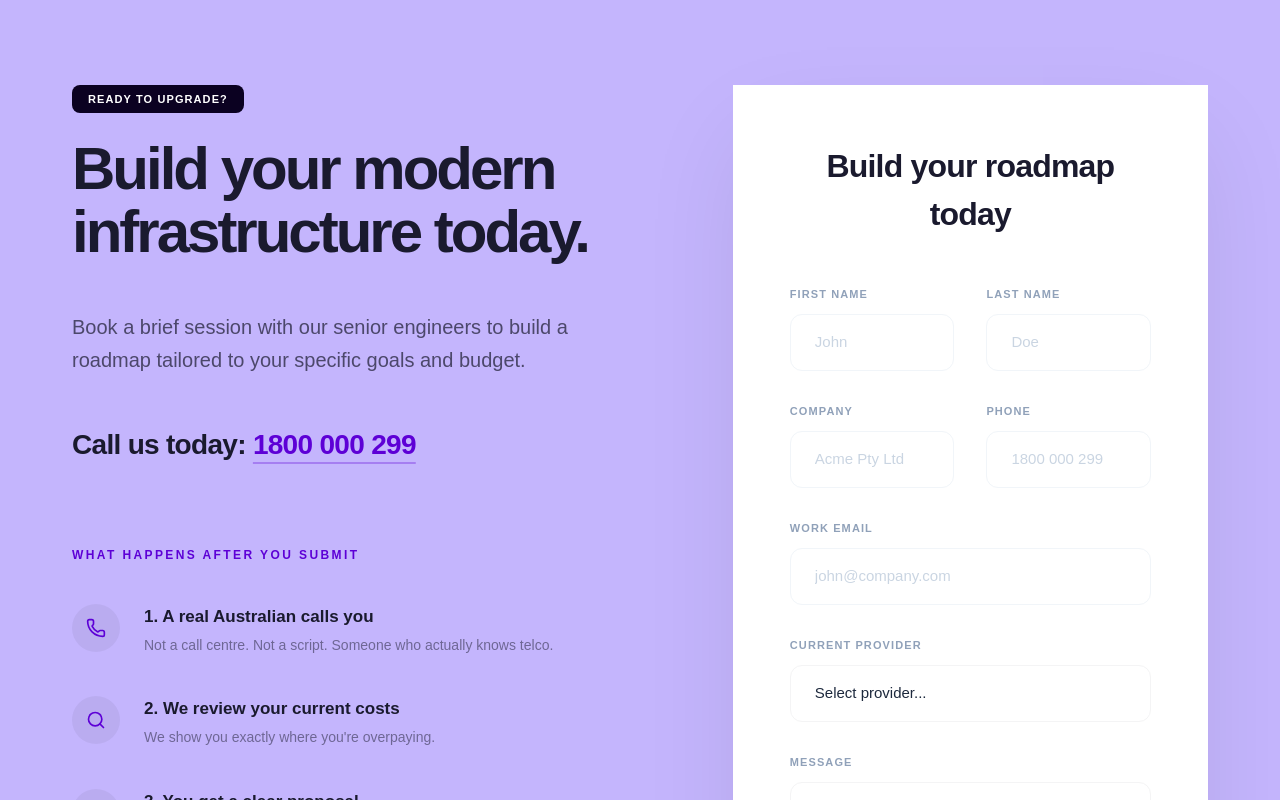
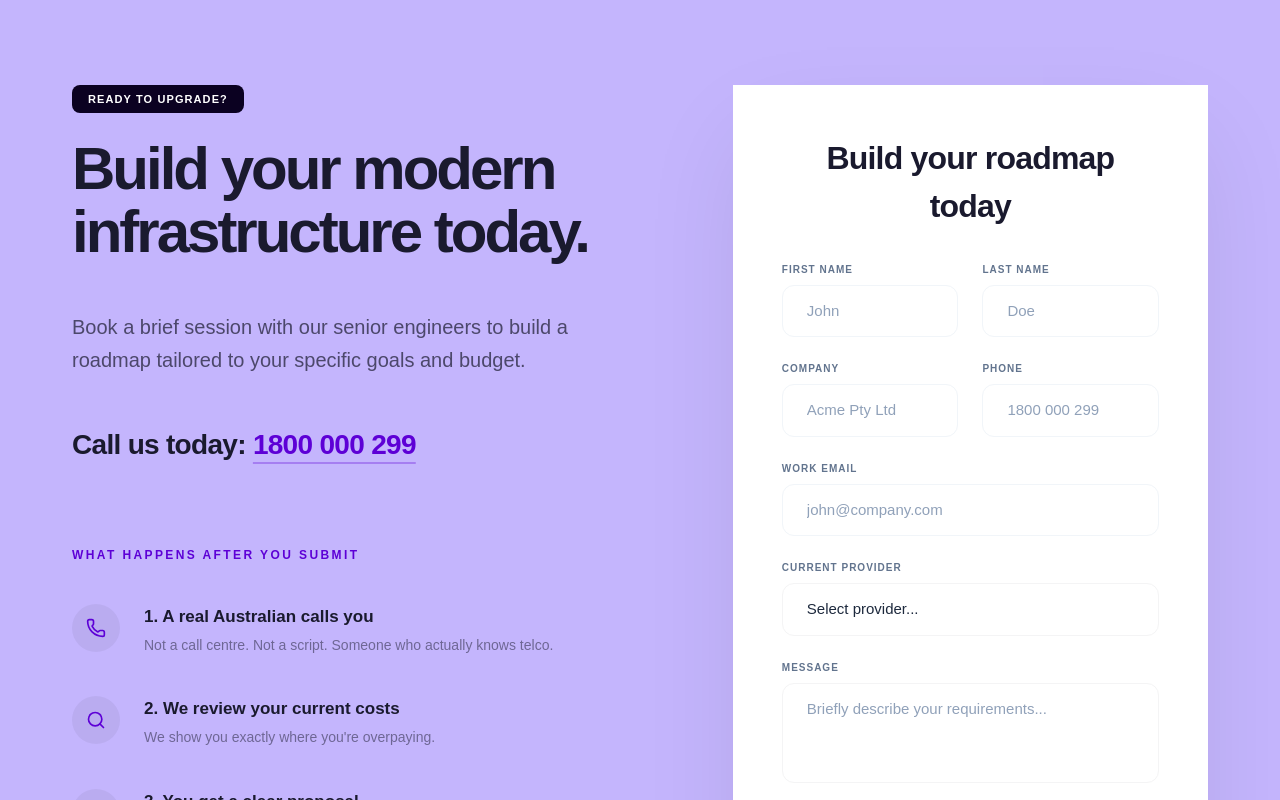
Before and after one commit to c9mayur-lgtm/C9-communications, a Next.js app in the folder c9-next/: page / in a window 1280 px wide. Shown: the part 2080-2880 px from the top of the page. Built offline with nearby package versions, Linux system fonts and the light colour scheme.

Commit message:
Refine consultation form UI: reduce vertical spacing and increase text contrast

```diff
--- a/c9-next/src/components/wordpress/WpConsultationForm.tsx
+++ b/c9-next/src/components/wordpress/WpConsultationForm.tsx
@@ -108,42 +108,42 @@ export const WpConsultationForm = ({
 
           {/* Right Column (Form) */}
           <FadeIn delay={0.3}>
-            <div className="bg-white rounded-none shadow-[0_40px_100px_-15px_rgba(0,0,0,0.1)] p-10 md:p-14 border border-white">
-              <h2 className="text-[28px] md:text-[32px] font-semibold text-center text-[#1a1a2e] mb-12 tracking-tight">
+            <div className="bg-white rounded-none shadow-[0_40px_100px_-15px_rgba(0,0,0,0.1)] p-8 md:p-12 border border-white">
+              <h2 className="text-[28px] md:text-[32px] font-semibold text-center text-[#1a1a2e] mb-8 tracking-tight">
                  {formTitle}
               </h2>
 
-              <form onSubmit={e => e.preventDefault()} className="grid gap-8">
-                <div className="grid grid-cols-1 sm:grid-cols-2 gap-8">
-                  <div className="flex flex-col gap-3">
-                    <label className="text-[11px] font-bold text-slate-400 uppercase tracking-widest">FIRST NAME</label>
-                    <input type="text" placeholder="John" className="w-full px-6 py-4 rounded-xl bg-white border border-slate-100 focus:border-[#5D00D6] outline-none transition-all text-[15px] font-medium placeholder:text-slate-300" />
+              <form onSubmit={e => e.preventDefault()} className="grid gap-6">
+                <div className="grid grid-cols-1 sm:grid-cols-2 gap-6">
+                  <div className="flex flex-col gap-2">
+                    <label className="text-[10px] font-bold text-slate-500 uppercase tracking-widest">FIRST NAME</label>
+                    <input type="text" placeholder="John" className="w-full px-6 py-3.5 rounded-xl bg-white border border-slate-100 focus:border-[#5D00D6] outline-none transition-all text-[15px] font-medium placeholder:text-slate-400" />
                   </div>
-                  <div className="flex flex-col gap-3">
-                    <label className="text-[11px] font-bold text-slate-400 uppercase tracking-widest">LAST NAME</label>
-                    <input type="text" placeholder="Doe" className="w-full px-6 py-4 rounded-xl bg-white border border-slate-100 focus:border-[#5D00D6] outline-none transition-all text-[15px] font-medium placeholder:text-slate-300" />
+                  <div className="flex flex-col gap-2">
+                    <label className="text-[10px] font-bold text-slate-500 uppercase tracking-widest">LAST NAME</label>
+                    <input type="text" placeholder="Doe" className="w-full px-6 py-3.5 rounded-xl bg-white border border-slate-100 focus:border-[#5D00D6] outline-none transition-all text-[15px] font-medium placeholder:text-slate-400" />
                   </div>
                 </div>
 
-                <div className="grid grid-cols-1 sm:grid-cols-2 gap-8">
-                  <div className="flex flex-col gap-3">
-                    <label className="text-[11px] font-bold text-slate-400 uppercase tracking-widest">COMPANY</label>
-                    <input type="text" placeholder="Acme Pty Ltd" className="w-full px-6 py-4 rounded-xl bg-white border border-slate-100 focus:border-[#5D00D6] outline-none transition-all text-[15px] font-medium placeholder:text-slate-300" />
+                <div className="grid grid-cols-1 sm:grid-cols-2 gap-6">
+                  <div className="flex flex-col gap-2">
+                    <label className="text-[10px] font-bold text-slate-500 uppercase tracking-widest">COMPANY</label>
+                    <input type="text" placeholder="Acme Pty Ltd" className="w-full px-6 py-3.5 rounded-xl bg-white border border-slate-100 focus:border-[#5D00D6] outline-none transition-all text-[15px] font-medium placeholder:text-slate-400" />
                   </div>
-                  <div className="flex flex-col gap-3">
-                    <label className="text-[11px] font-bold text-slate-400 uppercase tracking-widest">PHONE</label>
-                    <input type="tel" placeholder="1800 000 299" className="w-full px-6 py-4 rounded-xl bg-white border border-slate-100 focus:border-[#5D00D6] outline-none transition-all text-[15px] font-medium placeholder:text-slate-300" />
+                  <div className="flex flex-col gap-2">
+                    <label className="text-[10px] font-bold text-slate-500 uppercase tracking-widest">PHONE</label>
+                    <input type="tel" placeholder="1800 000 299" className="w-full px-6 py-3.5 rounded-xl bg-white border border-slate-100 focus:border-[#5D00D6] outline-none transition-all text-[15px] font-medium placeholder:text-slate-400" />
                   </div>
                 </div>
 
-                <div className="flex flex-col gap-3">
-                  <label className="text-[11px] font-bold text-slate-400 uppercase tracking-widest">WORK EMAIL</label>
-                  <input type="email" placeholder="john@company.com" className="w-full px-6 py-4 rounded-xl bg-white border border-slate-100 focus:border-[#5D00D6] outline-none transition-all text-[15px] font-medium placeholder:text-slate-300" />
+                <div className="flex flex-col gap-2">
+                  <label className="text-[10px] font-bold text-slate-500 uppercase tracking-widest">WORK EMAIL</label>
+                  <input type="email" placeholder="john@company.com" className="w-full px-6 py-3.5 rounded-xl bg-white border border-slate-100 focus:border-[#5D00D6] outline-none transition-all text-[15px] font-medium placeholder:text-slate-400" />
                 </div>
 
-                <div className="flex flex-col gap-3">
-                  <label className="text-[11px] font-bold text-slate-400 uppercase tracking-widest">CURRENT PROVIDER</label>
-                  <select className="w-full px-6 py-4 rounded-xl bg-white border border-zinc-100 focus:border-[#5D00D6] outline-none transition-all text-[15px] font-medium cursor-pointer appearance-none text-slate-800">
+                <div className="flex flex-col gap-2">
+                  <label className="text-[10px] font-bold text-slate-500 uppercase tracking-widest">CURRENT PROVIDER</label>
+                  <select className="w-full px-6 py-3.5 rounded-xl bg-white border border-zinc-100 focus:border-[#5D00D6] outline-none transition-all text-[15px] font-medium cursor-pointer appearance-none text-slate-800">
                     <option className="text-slate-400">Select provider...</option>
                     <option>Telstra</option>
                     <option>Optus</option>
@@ -152,11 +152,11 @@ export const WpConsultationForm = ({
                   </select>
                 </div>
 
-                <div className="flex flex-col gap-3">
-                  <label className="text-[11px] font-bold text-slate-400 uppercase tracking-widest">MESSAGE</label>
+                <div className="flex flex-col gap-2">
+                  <label className="text-[10px] font-bold text-slate-500 uppercase tracking-widest">MESSAGE</label>
                   <textarea
                     placeholder="Briefly describe your requirements..."
-                    className="w-full px-6 py-4 rounded-xl bg-white border border-zinc-100 focus:border-[#5D00D6] outline-none transition-all text-[15px] font-medium min-h-[120px] resize-none placeholder:text-slate-300"
+                    className="w-full px-6 py-3.5 rounded-xl bg-white border border-zinc-100 focus:border-[#5D00D6] outline-none transition-all text-[15px] font-medium min-h-[100px] resize-none placeholder:text-slate-400"
                   />
                 </div>
 
```
